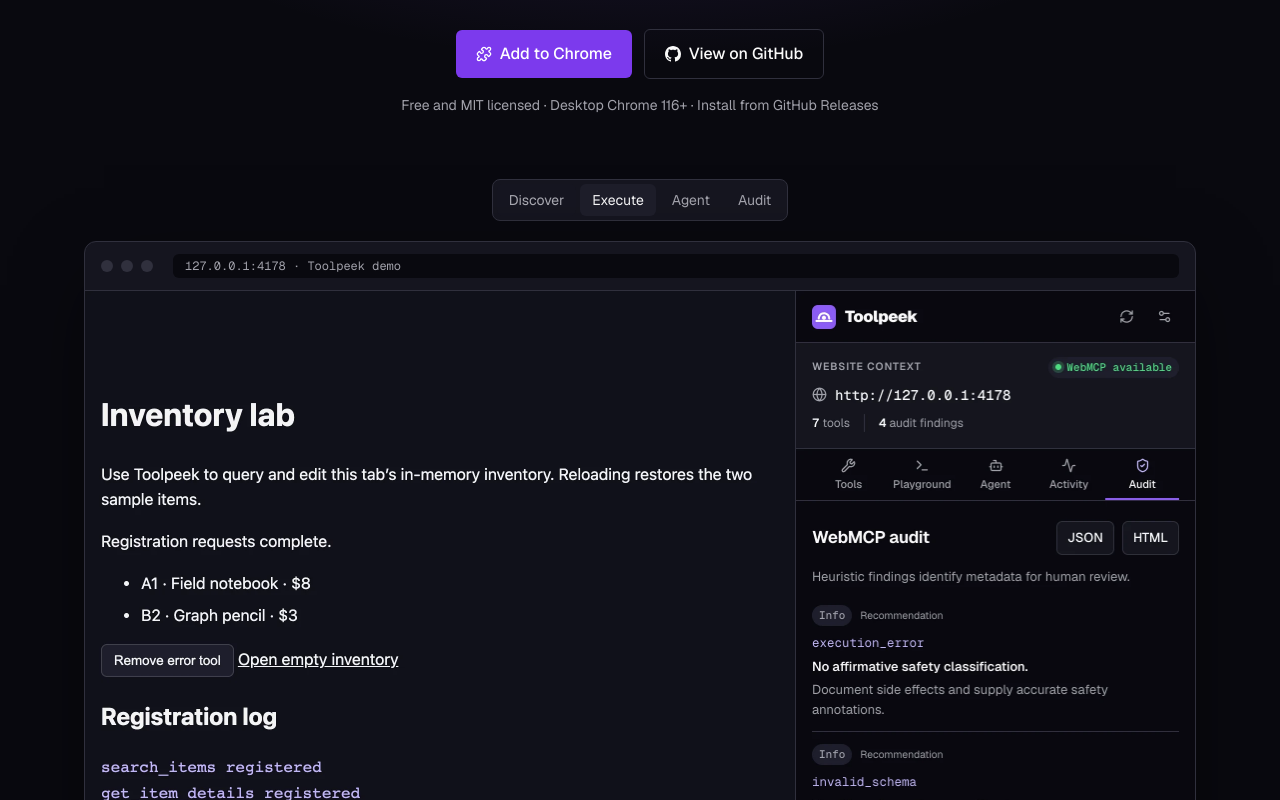
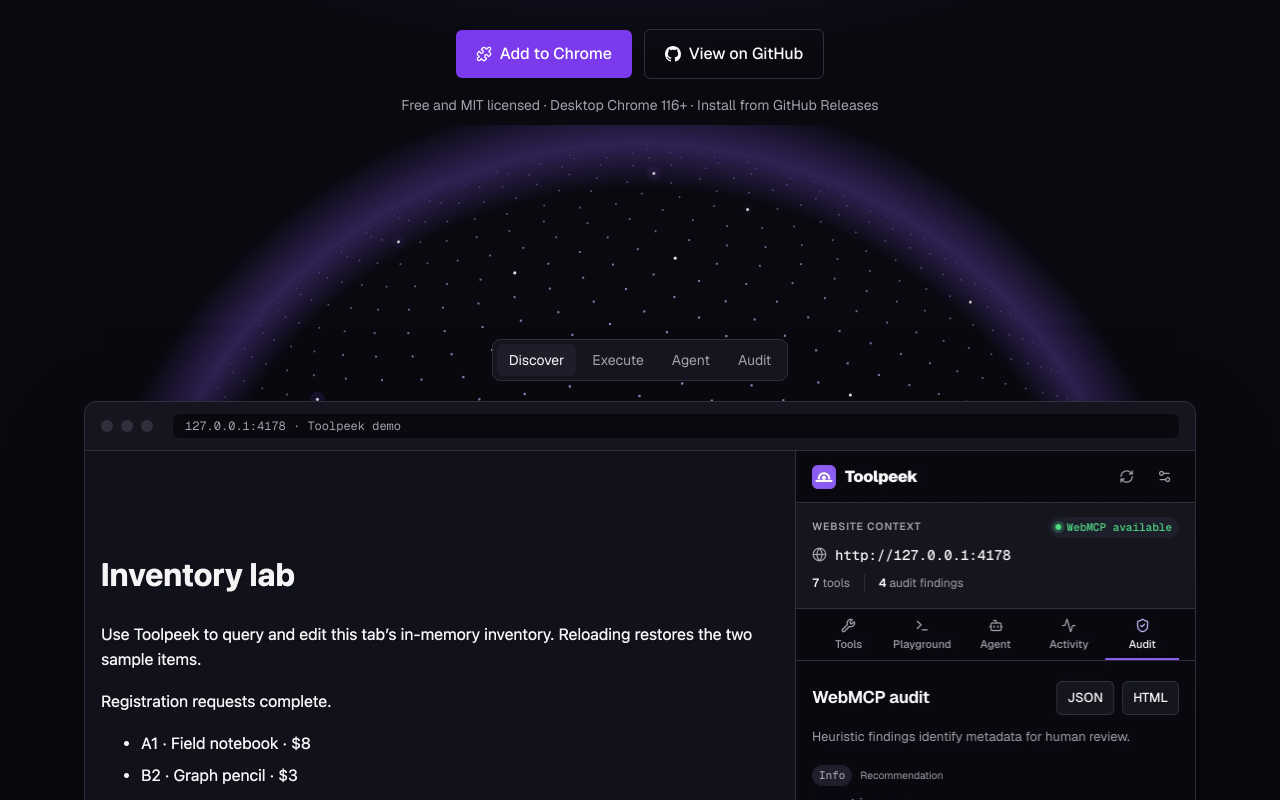
Before and after one commit to hkolos1/contextkit, an Angular app in the folder website/: page / in a window 1280 px wide. Shown: the part 380-1180 px from the top of the page. Built offline with nearby package versions, Linux system fonts and the light colour scheme.

Commit message:
Add a rotating dot-sphere horizon behind the hero
A canvas sphere rises behind the call to actions like the logo's eye over
an edge. Some dots are tool nodes that pulse, and arcs link them the way an
agent hops between tools. Pauses off-screen; static for reduced motion.

```diff
--- /dev/null
+++ b/website/src/app/globe.ts
@@ -0,0 +1,179 @@
+import {
+  afterNextRender,
+  ChangeDetectionStrategy,
+  Component,
+  DestroyRef,
+  type ElementRef,
+  inject,
+  viewChild,
+} from "@angular/core";
+
+/**
+ * Rotating dotted sphere rising like a horizon behind the hero, echoing the
+ * logo (an eye peeking over an edge). Some dots are "tools" that pulse, and
+ * arcs connect them the way an agent hops between tools.
+ * Canvas 2D, ~2.4k points; pauses off-screen and is static for reduced motion.
+ */
+@Component({
+  selector: "tp-globe",
+  changeDetection: ChangeDetectionStrategy.OnPush,
+  template: `<canvas #canvas class="block h-full w-full"></canvas>`,
+  host: { "aria-hidden": "true", class: "pointer-events-none block" },
+})
+export class Globe {
+  private canvas = viewChild.required<ElementRef<HTMLCanvasElement>>("canvas");
+  private destroyRef = inject(DestroyRef);
+
+  constructor() {
+    afterNextRender(() => this.start());
+  }
+
+  private start() {
+    const canvas = this.canvas().nativeElement;
+    const ctx = canvas.getContext("2d");
+    if (!ctx) return;
+    const still = matchMedia("(prefers-reduced-motion: reduce)").matches;
+
+    // Fibonacci sphere: evenly spread unit vectors.
+    const count = 2400;
+    const points: [number, number, number][] = [];
+    for (let i = 0; i < count; i++) {
+      const y = 1 - (2 * (i + 0.5)) / count;
+      const r = Math.sqrt(1 - y * y);
+      const t = i * Math.PI * (3 - Math.sqrt(5));
+      points.push([Math.cos(t) * r, y, Math.sin(t) * r]);
+    }
+    const nodes = points.filter((_, i) => i % 37 === 0);
+    type Arc = { a: number; b: number; born: number };
+    let arcs: Arc[] = [];
+
+    let width = 0;
+    let height = 0;
+    let radius = 0;
+    let cx = 0;
+    let cy = 0;
+    const resize = () => {
+      const dpr = Math.min(devicePixelRatio || 1, 2);
+      width = canvas.clientWidth;
+      height = canvas.clientHeight;
+      canvas.width = width * dpr;
+      canvas.height = height * dpr;
+      ctx.setTransform(dpr, 0, 0, dpr, 0, 0);
+      radius = width * 0.42;
+      cx = width / 2;
+      cy = radius + 24;
+    };
+
+    const tilt = 0.32;
+    const project = ([x, y, z]: [number, number, number], angle: number) => {
+      const cos = Math.cos(angle);
+      const sin = Math.sin(angle);
+      const rx = x * cos + z * sin;
+      const rz = -x * sin + z * cos;
+      const ty = y * Math.cos(tilt) - rz * Math.sin(tilt);
+      const tz = y * Math.sin(tilt) + rz * Math.cos(tilt);
+      return { x: cx + rx * radius, y: cy - ty * radius, z: tz };
+    };
+
+    const draw = (time: number) => {
+      const angle = time * 0.00006;
+      ctx.clearRect(0, 0, width, height);
+
+      // Atmosphere rim.
+      const rim = ctx.createRadialGradient(cx, cy, radius * 0.92, cx, cy, radius * 1.12);
+      rim.addColorStop(0, "rgba(139,92,246,0)");
+      rim.addColorStop(0.45, "rgba(139,92,246,0.3)");
+      rim.addColorStop(1, "rgba(139,92,246,0)");
+      ctx.fillStyle = rim;
+      ctx.beginPath();
+      ctx.arc(cx, cy, radius * 1.12, 0, Math.PI * 2);
+      ctx.fill();
+
+      for (const p of points) {
+        const q = project(p, angle);
+        if (q.z < 0) continue;
+        const size = 1.1 + q.z * 1.4;
+        ctx.fillStyle = `rgba(196,181,253,${0.16 + q.z * 0.7})`;
+        ctx.fillRect(q.x - size / 2, q.y - size / 2, size, size);
+      }
+
+      // Tool nodes pulse on the visible side.
+      for (const [i, n] of nodes.entries()) {
+        const q = project(n, angle);
+        if (q.z < 0.15) continue;
+        const pulse = 0.5 + 0.5 * Math.sin(time * 0.003 + i);
+        ctx.fillStyle = `rgba(139,92,246,${0.25 * pulse * q.z})`;
+        ctx.beginPath();
+        ctx.arc(q.x, q.y, 4 + pulse * 4, 0, Math.PI * 2);
+        ctx.fill();
+        ctx.fillStyle = `rgba(250,250,250,${0.5 + 0.5 * q.z})`;
+        ctx.beginPath();
+        ctx.arc(q.x, q.y, 1.6, 0, Math.PI * 2);
+        ctx.fill();
+      }
+
+      // Arcs between front-facing nodes, drawn in then faded out.
+      const life = 2600;
+      arcs = arcs.filter((a) => time - a.born < life);
+      if (!still && arcs.length < 5 && Math.random() < 0.04) {
+        const a = Math.floor(Math.random() * nodes.length);
+        const b = Math.floor(Math.random() * nodes.length);
+        if (a !== b) arcs.push({ a, b, born: time });
+      }
+      for (const arc of arcs) {
+        const p = project(nodes[arc.a], angle);
+        const q = project(nodes[arc.b], angle);
+        if (p.z < 0.2 || q.z < 0.2) continue;
+        const t = (time - arc.born) / life;
+        const grow = Math.min(1, t * 2.5);
+        const fade = t < 0.6 ? 1 : 1 - (t - 0.6) / 0.4;
+        const mx = (p.x + q.x) / 2;
+        const my = (p.y + q.y) / 2;
+        const lift = Math.hypot(q.x - p.x, q.y - p.y) * 0.35;
+        const dx = mx - cx;
+        const dy = my - cy;
+        const len = Math.hypot(dx, dy) || 1;
+        const kx = mx + (dx / len) * lift;
+        const ky = my + (dy / len) * lift;
+        ctx.strokeStyle = `rgba(196,181,253,${0.75 * fade})`;
+        ctx.lineWidth = 1.2;
+        ctx.beginPath();
+        ctx.moveTo(p.x, p.y);
+        // Partial quadratic curve up to `grow` (de Casteljau).
+        const ax = p.x + (kx - p.x) * grow;
+        const ay = p.y + (ky - p.y) * grow;
+        const bx = kx + (q.x - kx) * grow;
+        const by = ky + (q.y - ky) * grow;
+        ctx.quadraticCurveTo(ax, ay, ax + (bx - ax) * grow, ay + (by - ay) * grow);
+        ctx.stroke();
+      }
+    };
+
+    resize();
+    const observer = new ResizeObserver(() => {
+      resize();
+      if (still) draw(0);
+    });
+    observer.observe(canvas);
+
+    let frame = 0;
+    let visible = true;
+    const loop = (time: number) => {
+      draw(time);
+      frame = requestAnimationFrame(loop);
+    };
+    const io = new IntersectionObserver(([entry]) => {
+      visible = entry.isIntersecting;
+      cancelAnimationFrame(frame);
+      if (visible && !still) frame = requestAnimationFrame(loop);
+    });
+    if (still) draw(0);
+    else io.observe(canvas);
+
+    this.destroyRef.onDestroy(() => {
+      cancelAnimationFrame(frame);
+      observer.disconnect();
+      io.disconnect();
+    });
+  }
+}
--- a/website/src/app/pages/home.html
+++ b/website/src/app/pages/home.html
@@ -3,6 +3,9 @@
     aria-hidden="true"
     class="pointer-events-none absolute inset-x-0 -top-40 h-[560px] bg-[radial-gradient(ellipse_at_center,rgb(139_92_246/0.18),transparent_65%)]"
   ></div>
+  <tp-globe
+    class="absolute left-1/2 top-[600px] h-[720px] w-[min(1200px,170vw)] -translate-x-1/2 [mask-image:linear-gradient(to_bottom,black_45%,transparent_90%)] sm:top-[440px]"
+  />
   <div class="relative mx-auto max-w-6xl px-5 pb-16 pt-20 text-center sm:pt-28">
     <p class="rise font-mono text-xs uppercase tracking-[0.18em] text-accent">
       Discover. Inspect. Execute.
@@ -42,7 +45,7 @@
   </div>
 
   <!-- Product showcase: real screenshots of the extension inspecting the bundled demo page. -->
-  <div class="relative mx-auto max-w-6xl px-5 pb-24">
+  <div class="relative mx-auto max-w-6xl px-5 pb-24 pt-24 sm:pt-40">
     <div
       role="tablist"
       aria-label="Toolpeek views"
--- a/website/src/app/pages/home.ts
+++ b/website/src/app/pages/home.ts
@@ -5,6 +5,7 @@ import {
   inject,
   signal,
 } from "@angular/core";
+import { Globe } from "../globe";
 import { Icon } from "../icon";
 import { installHref, site } from "../site";
 
@@ -16,7 +17,7 @@ interface View {
 
 @Component({
   selector: "tp-home",
-  imports: [Icon],
+  imports: [Icon, Globe],
   changeDetection: ChangeDetectionStrategy.OnPush,
   templateUrl: "./home.html",
 })
```
